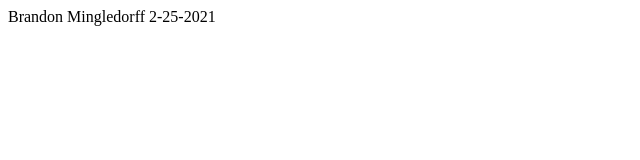
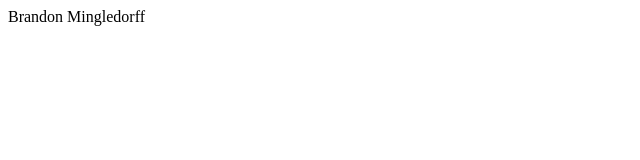
Before and after one commit to brandonmingledorff/webserver, a plain HTML site: page index.html in a window 1280 px wide. Shown: the full height of the page, 0-640 px from the left. Drawn offline with Linux system fonts and the light colour scheme.

Commit message:
Update index.html

```diff
--- a/index.html
+++ b/index.html
@@ -1,5 +1,5 @@
 <html>
 <body>
-Brandon Mingledorff 2-25-2021
+Brandon Mingledorff
 </body>
 </html>
```
